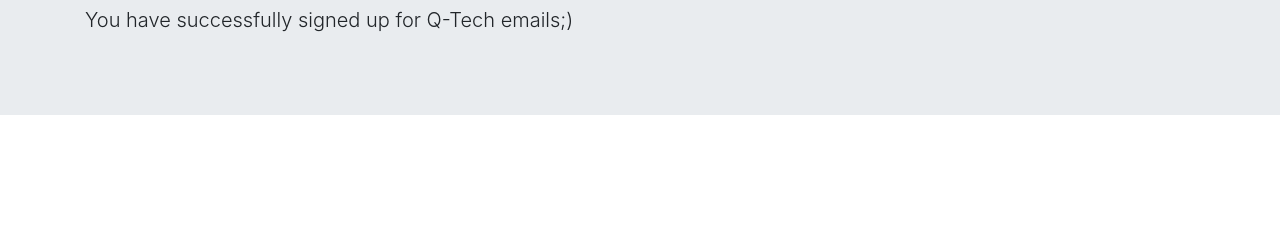
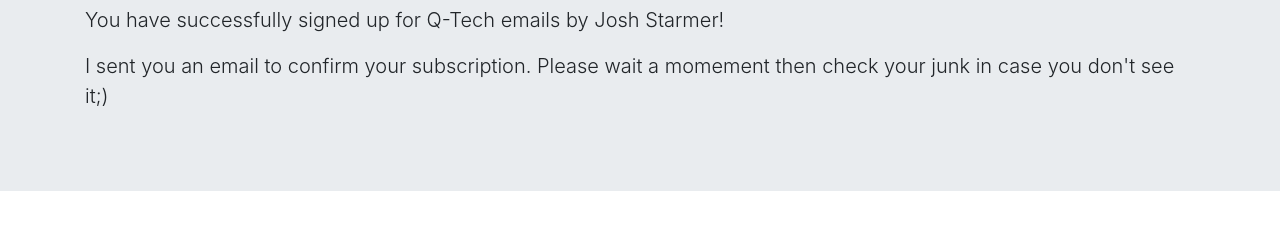
Before and after one commit to Delfador42/Mailchimp-Sign-Up-Form, a website: page success.html in a window 1280 px wide. Shown: the part 134-364 px from the top of the page. Drawn offline with nearby package versions, Linux system fonts and the light colour scheme.

Commit message:
First Commit adding project to gitHub

```diff
--- a/success.html
+++ b/success.html
@@ -11,7 +11,8 @@
   <div class="jumbotron jumbotron-fluid">
     <div class="container">
       <h1 class="display-4">Brilliant!</h1>
-      <p class="lead">You have successfully signed up for Q-Tech emails;)</p>
+      <p class="lead">You have successfully signed up for Q-Tech emails by Josh Starmer! </p>
+      <p class="lead"> I sent you an email to confirm your subscription. Please wait a momement then check your junk in case you don't see it;)</p>
     </div>
   </div>
 </body>
```
Also changed, not shown: app.js (+9 -1 lines), public/css/styles.css (+14 -0 lines), signup.html (+9 -1 lines), 1 other file.
